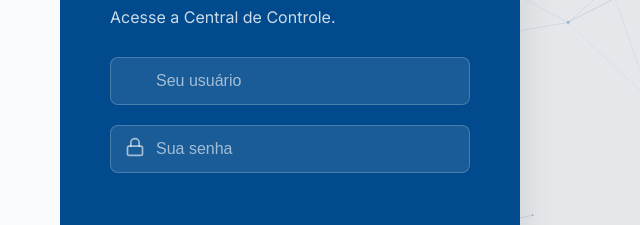
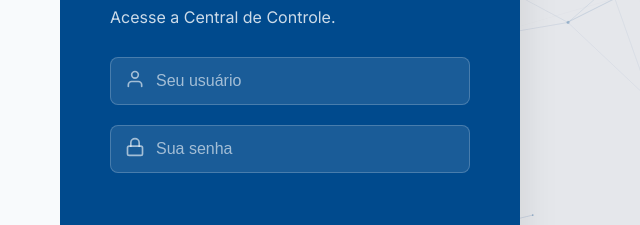
Before and after one commit to RonneyQueiroz/firma-financeiro, a plain HTML site: page index.html in a window 1280 px wide. Shown: the part 286-511 px from the top of the page, 570-1210 px from the left. Drawn offline with nearby package versions, Linux system fonts and the light colour scheme.

Commit message:
Correção Icone Usuário

```diff
--- a/index.html
+++ b/index.html
@@ -496,7 +496,7 @@
                     <div class="input-group">
                         <label for="username">Usuário</label>
                          <div class="input-icon">
-                            <svg xmlns="http://www.w3.org/2000/svg" width="20" height="20" viewBox="0 M20 21v-2a4 4 0 0 0-4-4H8a4 4 0 0 0-4 4v2"/><circle cx="12" cy="7" r="4"/></svg>
+                            <svg xmlns="http://www.w3.org/2000/svg" width="20" height="20" viewBox="0 0 24 24" fill="none" stroke="currentColor" stroke-width="2" stroke-linecap="round" stroke-linejoin="round"><path d="M20 21v-2a4 4 0 0 0-4-4H8a4 4 0 0 0-4 4v2"></path><circle cx="12" cy="7" r="4"></circle></svg>
                         </div>
                         <input type="text" id="username" required placeholder="Seu usuário">
                     </div>
```
